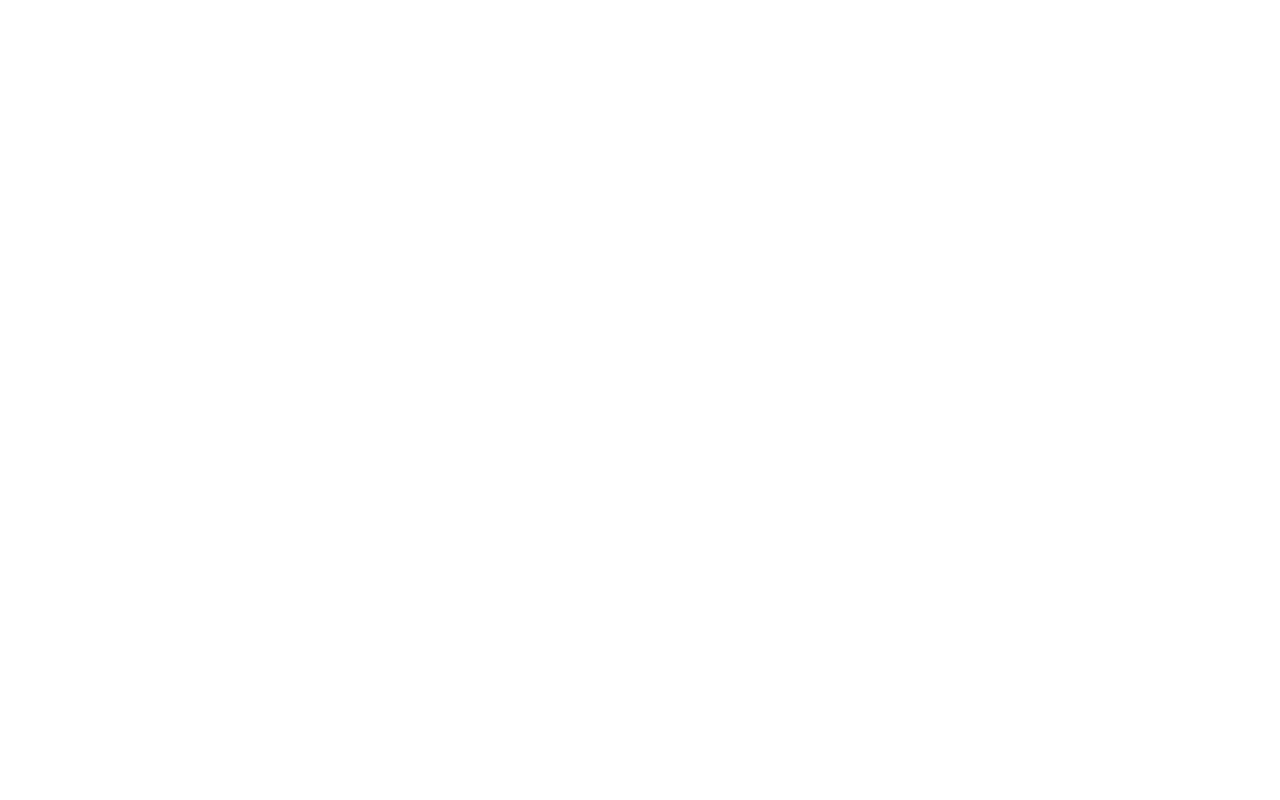
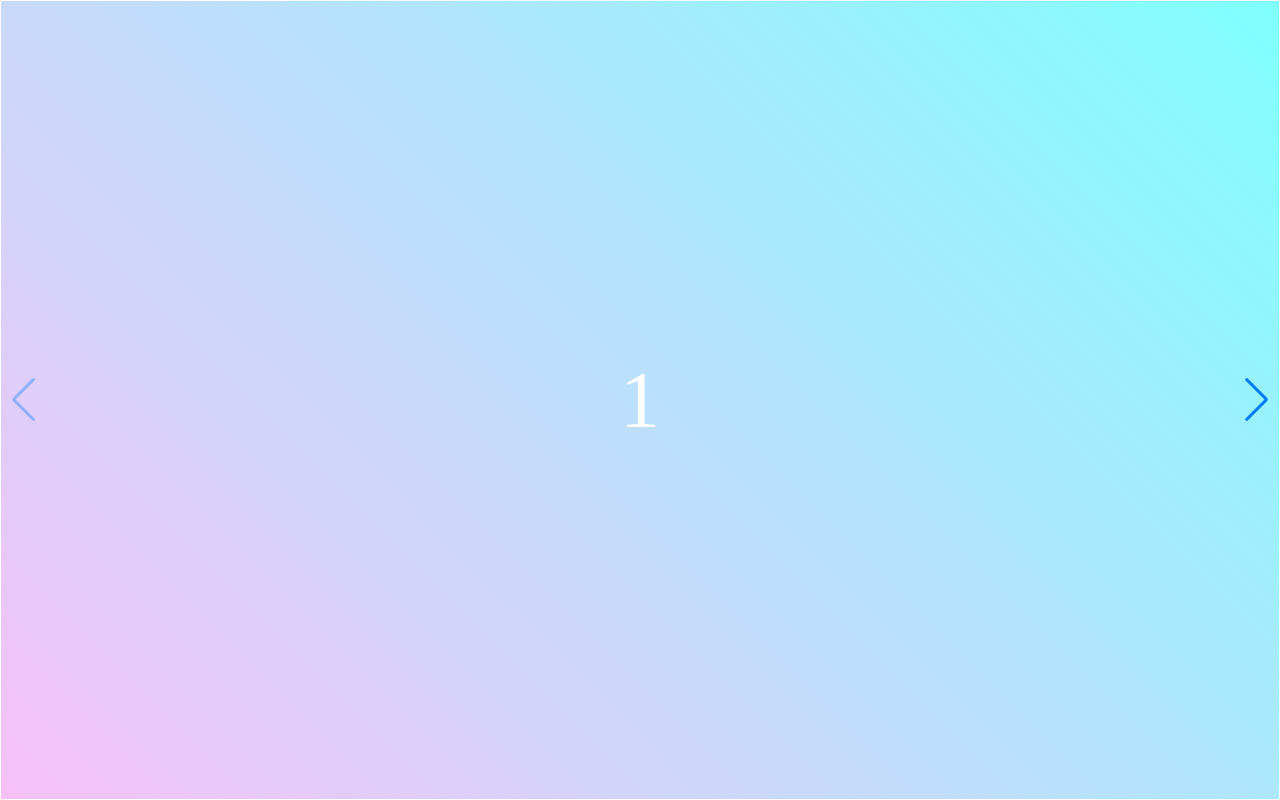
Before and after one commit to minaazz/swiper_steps, a plain HTML site: page index.html in a window 1280 px wide. Drawn offline with nearby package versions, Linux system fonts and the light colour scheme.

Commit message:
step1. swiper basic

```diff
--- a/index.html
+++ b/index.html
@@ -4,7 +4,7 @@
 	<meta charset="utf-8">
 	<meta name="viewport" content="width=device-width, initial-scale=1, minimum-scale=1, maximum-scale=1">
 	<meta http-equiv="X-UA-Compatible" content="ie=edge">
-	<title>ex-swiper</title>
+	<title>step1 swiper basic</title>
 	<link rel="icon" href="img/favicon.ico" type="image/x-icon">
 	<link rel="stylesheet" href="https://unpkg.com/swiper/swiper-bundle.min.css">
 	<link rel="stylesheet" href="css/style.css">
@@ -12,7 +12,17 @@
 	<script defer src="js/main.js"></script>
 </head>
 <body>
+	<main id="wrap">
+		<div class="swiper-wrapper">
+			<div class="swiper-slide">1</div>
+			<div class="swiper-slide">2</div>
+			<div class="swiper-slide">3</div>
+			<div class="swiper-slide">4</div>
+			<div class="swiper-slide">5</div>
+		</div>
 
-
+		<div class="swiper-button-prev"></div>
+		<div class="swiper-button-next"></div>
+	</main>
 </body>
 </html>
--- a/js/main.js
+++ b/js/main.js
@@ -0,0 +1,7 @@
+
+var swiper = new Swiper("#wrap", {
+    navigation: {
+        prevEl:".swiper-button-prev",
+        nextEl:".swiper-button-next"
+    }
+})
--- a/scss/style.scss
+++ b/scss/style.scss
@@ -1,3 +1,27 @@
 @charset "utf-8";
 @import "reset";
 @import url('https://fonts.googleapis.com/css2?family=Orbitron&family=Roboto:wght@100&display=swap');
+
+#wrap {
+    width:100%;
+    height:100vh;
+    overflow:hidden;
+    background:linear-gradient(45deg, violet, aqua);
+
+    .swiper-wrapper {
+        width:100%;
+        height:100%;
+
+        .swiper-slide {
+            width:100%;
+            height:100%;
+            background:rgba(255,255,255,.5);
+            border:1px solid #fff;
+            display:flex;
+            justify-content: center;
+            align-items: center;
+            font-size:10vh;
+            color:#fff;
+        }
+    }
+}
```
Also changed, not shown: css/style.css, 1 other file.
